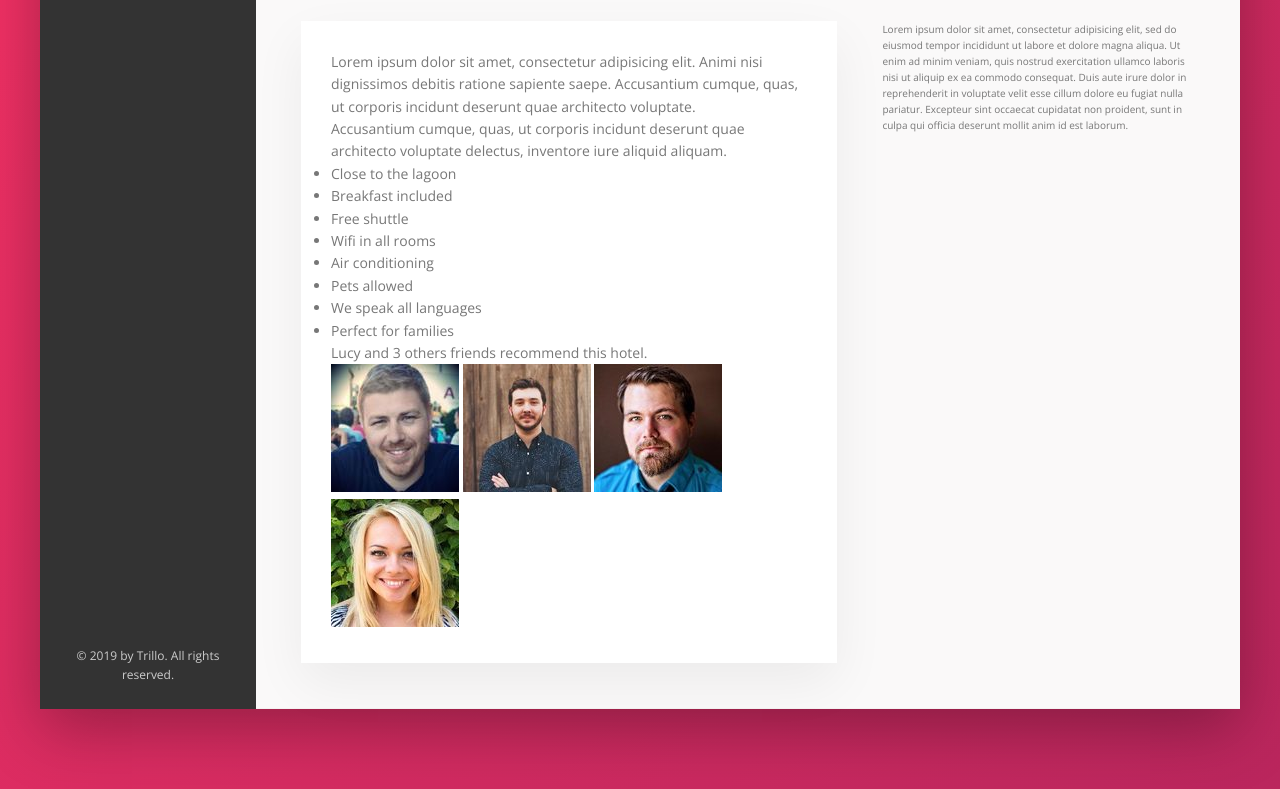
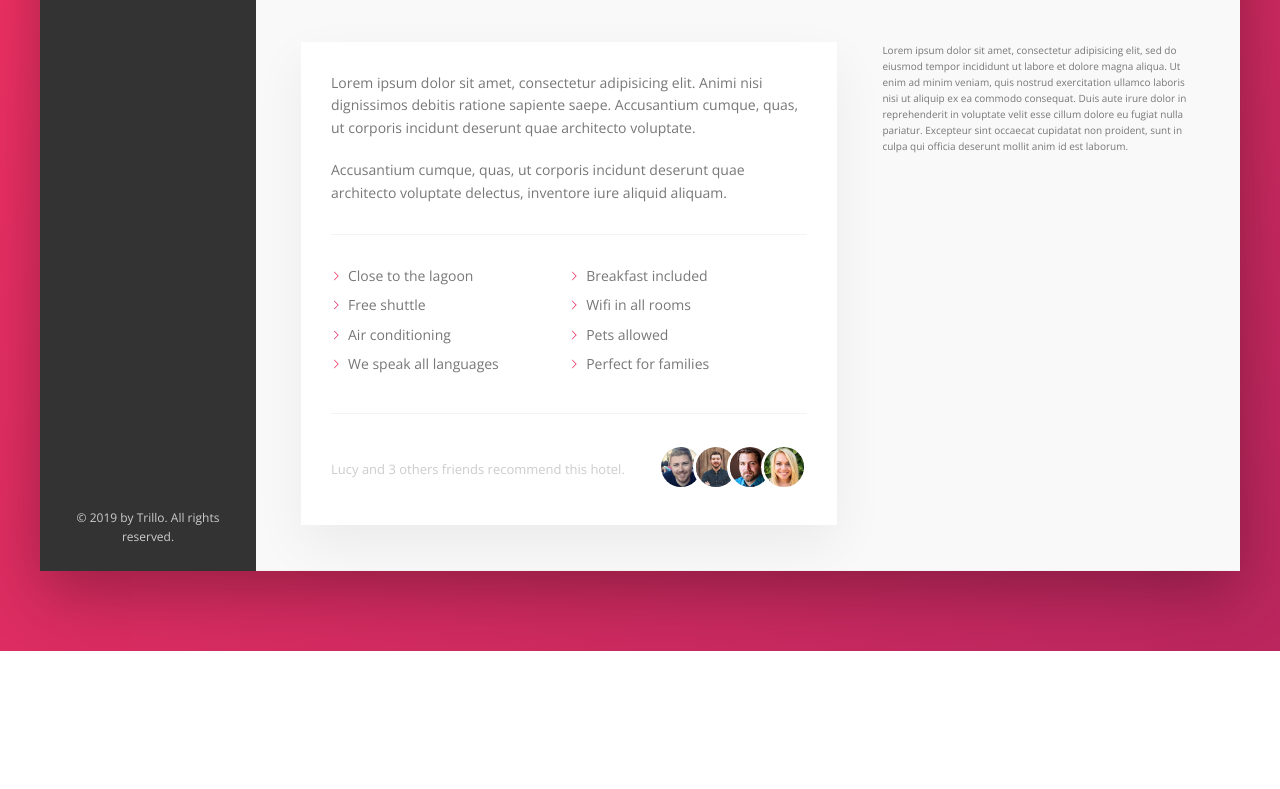
Before and after one commit to Guilllemain/booking-page, a website: page index.html in a window 1280 px wide. Shown: the part 605-1394 px from the top of the page. After the commit the page ends 1256 px from the top, so only its background shows below. Drawn offline with nearby package versions, Linux system fonts and the light colour scheme.

Commit message:
Added the description section

```diff
--- a/sass/_components.scss
+++ b/sass/_components.scss
@@ -177,7 +177,7 @@
 .overview {
 	display: flex;
 	align-items: center;
-	border-bottom: var(--line)
+	border-bottom: var(--line);
 
 	&__heading {
 		text-transform: uppercase;
@@ -271,3 +271,72 @@
 		box-shadow: none;
 	}
 }
+
+// PARAGRAPH
+.paragraph:not(:last-of-type) {
+	margin-bottom: 2rem;
+}
+
+// LIST
+.list {
+	display: flex;
+	flex-wrap: wrap;
+	list-style: none;
+	margin: 3rem 0;
+	padding: 3rem 0;
+	border-top: var(--line);
+	border-bottom: var(--line);
+
+	&__item {
+		flex: 0 0 50%;
+		margin-bottom: .7rem;
+
+		&::before {
+			content: "";
+			display: inline-block;
+			height: 1rem;
+			width: 1rem;
+			margin-right: .7rem;
+
+			//older browsers
+			// background-image: url('../img/chevron-thin-right.svg');
+			// background-size: cover;
+
+			//newer browsers
+			background-color: var(--color-pink);
+			-webkit-mask-image: url('../img/chevron-thin-right.svg');
+			-webkit-mask-size: cover;
+			mask-image: url('../img/chevron-thin-right.svg');
+			mask-size: cover;
+		}
+	}
+}
+
+// RECOMMEND
+.recommend {
+	font-size: 1.3rem;
+	color: var(--color-grey-light-4);
+	display: flex;
+	align-items: center;
+	justify-content: space-between;
+
+	&__photo {
+		box-sizing: content-box; // the border size will be added the the width et height
+		border-radius: 50%;
+		height: 4rem;
+		width: 4rem;
+		border: 3px solid white;
+
+		&:not(:first-child) {
+			margin-left: -1.5rem;
+		}
+	}
+
+	&__count {
+
+	}
+
+	&__friends {
+
+	}
+}
```
Also changed, not shown: css/style.css.
